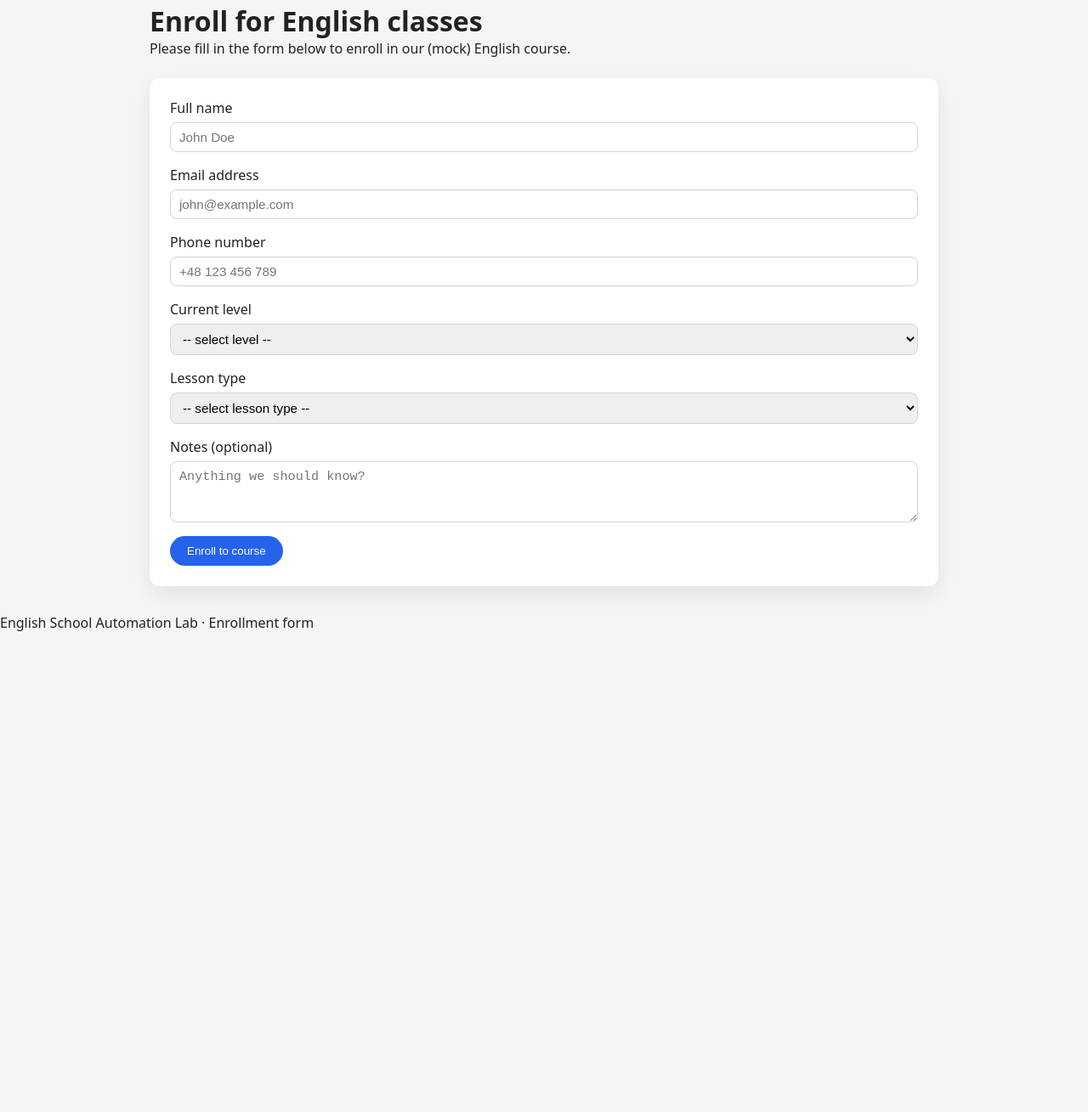
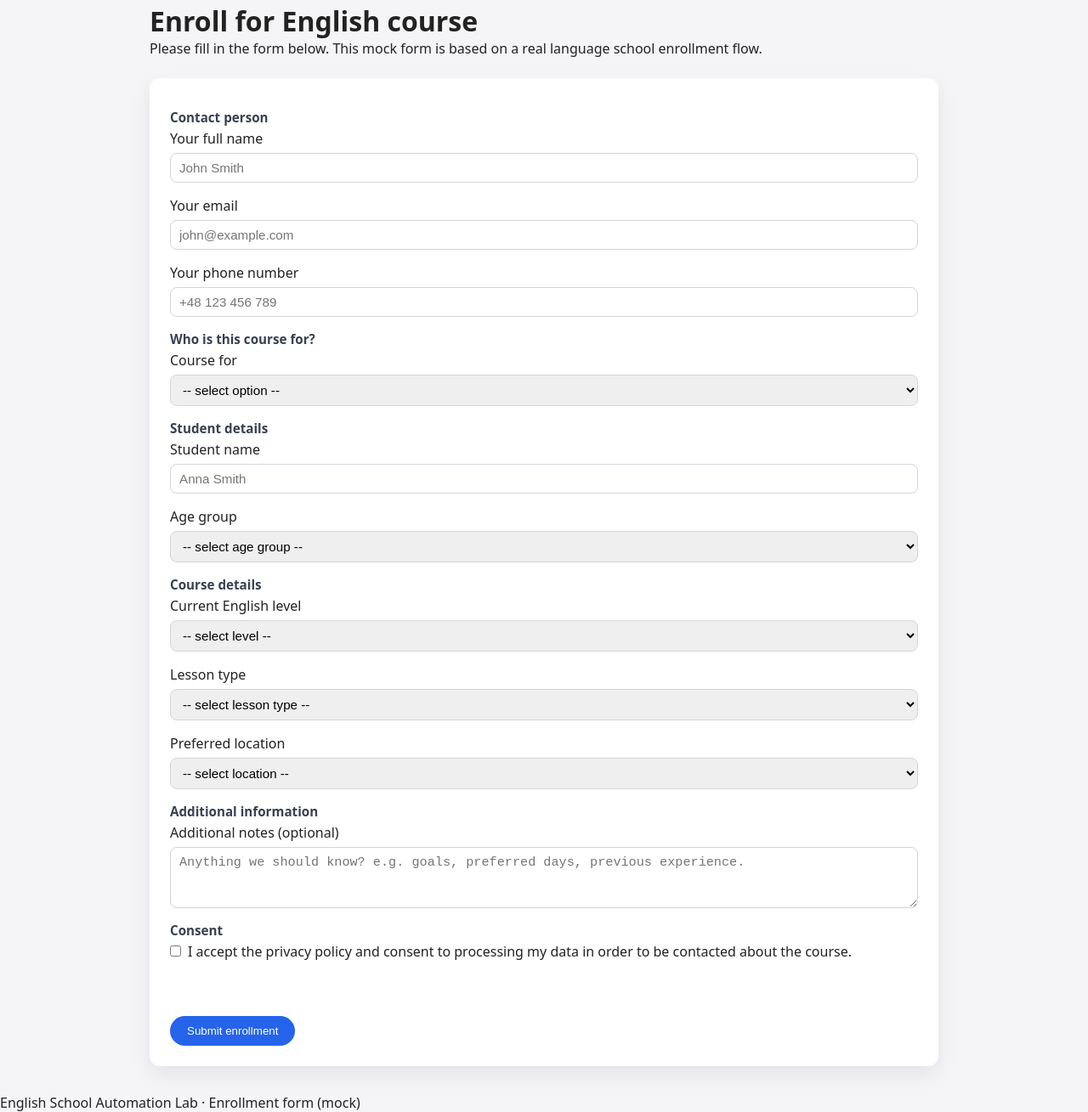
Before and after one commit to Patryk-stack/English-School-Automation-Lab, a plain HTML site: page app/enroll.html in a window 1280 px wide. Shown: the part 83-1392 px from the top of the page at 85% size. Before the commit the page ends 827 px from the top, so only its background shows below. Drawn offline with Linux system fonts and the light colour scheme.

Commit message:
Update enroll form to real version with proper fields and validation

```diff
--- a/app/enroll.html
+++ b/app/enroll.html
@@ -4,6 +4,39 @@
   <meta charset="UTF-8" />
   <title>Enroll - English School Automation Lab</title>
   <link rel="stylesheet" href="styles.css" />
+  <style>
+    .form-section-title {
+      margin-top: 12px;
+      margin-bottom: 4px;
+      font-weight: 600;
+      font-size: 0.95rem;
+      color: #374151;
+    }
+
+    .form-error {
+      margin-top: 8px;
+      color: #b91c1c;
+      font-size: 0.9rem;
+      min-height: 1.2em;
+    }
+
+    .form-success {
+      margin-top: 8px;
+      color: #065f46;
+      font-size: 0.9rem;
+      min-height: 1.2em;
+    }
+
+    .checkbox-row {
+      flex-direction: row;
+      align-items: flex-start;
+      gap: 8px;
+    }
+
+    .checkbox-row input[type="checkbox"] {
+      margin-top: 4px;
+    }
+  </style>
 </head>
 <body>
   <header class="topbar">
@@ -18,27 +51,88 @@
   </header>
 
   <main class="container">
-    <h1>Enroll for English classes</h1>
-    <p>Please fill in the form below to enroll in our (mock) English course.</p>
+    <h1>Enroll for English course</h1>
+    <p>Please fill in the form below. This mock form is based on a real language school enrollment flow.</p>
 
-    <form class="form" id="enroll-form">
+    <form class="form" id="enroll-form" novalidate>
+      <!-- Contact person -->
+      <p class="form-section-title">Contact person</p>
+
       <div class="form-row">
-        <label for="fullName">Full name</label>
-        <input type="text" id="fullName" name="fullName" placeholder="John Doe" required />
+        <label for="contactName">Your full name</label>
+        <input
+          type="text"
+          id="contactName"
+          name="contactName"
+          placeholder="John Smith"
+          required
+        />
       </div>
 
       <div class="form-row">
-        <label for="email">Email address</label>
-        <input type="email" id="email" name="email" placeholder="john@example.com" required />
+        <label for="contactEmail">Your email</label>
+        <input
+          type="email"
+          id="contactEmail"
+          name="contactEmail"
+          placeholder="john@example.com"
+          required
+        />
       </div>
 
       <div class="form-row">
-        <label for="phone">Phone number</label>
-        <input type="tel" id="phone" name="phone" placeholder="+48 123 456 789" />
+        <label for="contactPhone">Your phone number</label>
+        <input
+          type="tel"
+          id="contactPhone"
+          name="contactPhone"
+          placeholder="+48 123 456 789"
+          required
+        />
+      </div>
+
+      <!-- Who is the course for -->
+      <p class="form-section-title">Who is this course for?</p>
+
+      <div class="form-row">
+        <label for="courseFor">Course for</label>
+        <select id="courseFor" name="courseFor" required>
+          <option value="">-- select option --</option>
+          <option value="self">Myself (adult)</option>
+          <option value="child">My child</option>
+        </select>
+      </div>
+
+      <!-- Student details -->
+      <p class="form-section-title">Student details</p>
+
+      <div class="form-row">
+        <label for="studentName">Student name</label>
+        <input
+          type="text"
+          id="studentName"
+          name="studentName"
+          placeholder="Anna Smith"
+          required
+        />
       </div>
 
       <div class="form-row">
-  <label for="level">Current level</label>
+        <label for="ageGroup">Age group</label>
+        <select id="ageGroup" name="ageGroup" required>
+          <option value="">-- select age group --</option>
+          <option value="child_4_7">Child 4–7</option>
+          <option value="child_8_12">Child 8–12</option>
+          <option value="teen_13_19">Teen 13–19</option>
+          <option value="adult_19_plus">Adult 19+</option>
+        </select>
+      </div>
+
+      <!-- Level and lesson type -->
+      <p class="form-section-title">Course details</p>
+
+      <div class="form-row">
+        <label for="level">Current English level</label>
         <select id="level" name="level" required>
           <option value="">-- select level --</option>
           <option value="unknown">I don't know my level</option>
@@ -51,7 +145,6 @@
         </select>
       </div>
 
-
       <div class="form-row">
         <label for="groupType">Lesson type</label>
         <select id="groupType" name="groupType" required>
@@ -61,27 +154,97 @@
         </select>
       </div>
 
+      <div class="form-row">
+        <label for="location">Preferred location</label>
+        <select id="location" name="location" required>
+          <option value="">-- select location --</option>
+          <option value="debica">Dębica</option>
+          <option value="tarnow">Tarnów</option>
+          <option value="online">Online</option>
+        </select>
+      </div>
+
+      <!-- Notes -->
+      <p class="form-section-title">Additional information</p>
 
       <div class="form-row">
-        <label for="notes">Notes (optional)</label>
-        <textarea id="notes" name="notes" rows="3" placeholder="Anything we should know?"></textarea>
+        <label for="notes">Additional notes (optional)</label>
+        <textarea
+          id="notes"
+          name="notes"
+          rows="3"
+          placeholder="Anything we should know? e.g. goals, preferred days, previous experience."
+        ></textarea>
       </div>
 
-      <button type="submit" class="btn-primary">Enroll to course</button>
+      <!-- Consent -->
+      <p class="form-section-title">Consent</p>
+
+      <div class="form-row checkbox-row">
+        <input type="checkbox" id="consent" name="consent" />
+        <label for="consent">
+          I accept the privacy policy and consent to processing my data in order to be contacted about the course.
+        </label>
+      </div>
+
+      <p id="form-error" class="form-error" aria-live="polite"></p>
+      <p id="form-success" class="form-success" aria-live="polite"></p>
+
+      <button type="submit" class="btn-primary">Submit enrollment</button>
     </form>
   </main>
 
   <footer class="footer">
-    <p>English School Automation Lab · Enrollment form</p>
+    <p>English School Automation Lab · Enrollment form (mock)</p>
   </footer>
 
   <script>
-    // Simple mock logic — alert for now
     const form = document.getElementById('enroll-form');
+    const errorBox = document.getElementById('form-error');
+    const successBox = document.getElementById('form-success');
 
     form.addEventListener('submit', function (event) {
       event.preventDefault();
-      alert('Mock: enrollment submitted! (Later this will be replaced with validation + mock saving)');
+      errorBox.textContent = '';
+      successBox.textContent = '';
+
+      const requiredFields = [
+        { id: 'contactName', label: 'Your full name' },
+        { id: 'contactEmail', label: 'Your email' },
+        { id: 'contactPhone', label: 'Your phone number' },
+        { id: 'courseFor', label: 'Course for' },
+        { id: 'studentName', label: 'Student name' },
+        { id: 'ageGroup', label: 'Age group' },
+        { id: 'level', label: 'Current English level' },
+        { id: 'groupType', label: 'Lesson type' },
+        { id: 'location', label: 'Preferred location' }
+      ];
+
+      const missing = [];
+
+      requiredFields.forEach(field => {
+        const el = document.getElementById(field.id);
+        if (!el.value || el.value.trim() === '') {
+          missing.push(field.label);
+        }
+      });
+
+      const consent = document.getElementById('consent');
+
+      if (!consent.checked) {
+        missing.push('Consent');
+      }
+
+      if (missing.length > 0) {
+        errorBox.textContent =
+          'Please fill in all required fields and accept the consent. Missing: ' +
+          missing.join(', ') + '.';
+        return;
+      }
+
+      // Mock "saving" the enrollment
+      successBox.textContent = 'Mock: enrollment submitted successfully. We will contact you soon.';
+      form.reset();
     });
   </script>
 </body>
```
Lines whose indentation alone changed are shown as unchanged.
